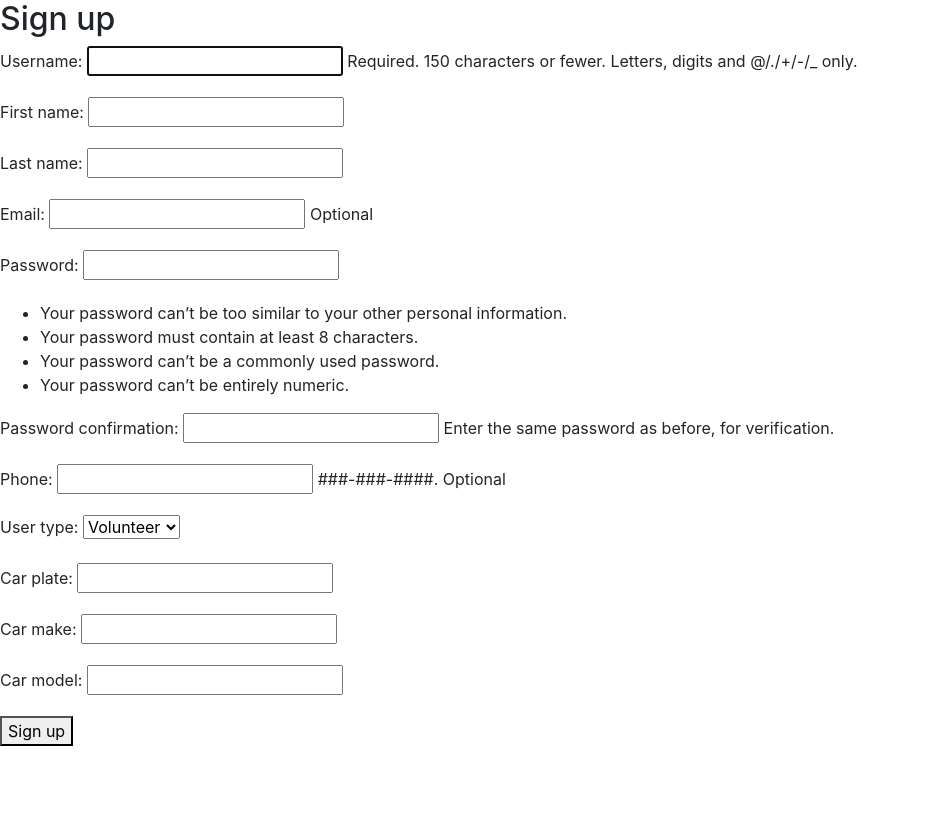
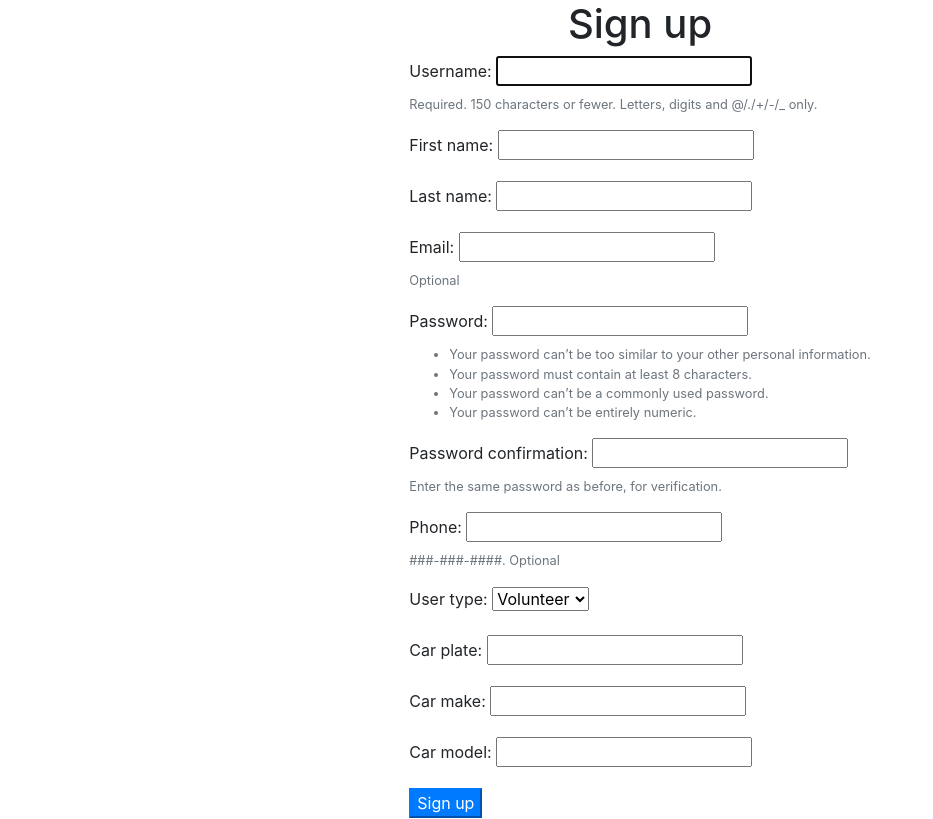
Before and after one commit to CS130-W20/team-A9, a Django app: page /accounts/signup in a window 1280 px wide. Shown: the part 56-875 px from the top of the page, without its empty margins (0-933 px from the left). Before the commit the page ends 802 px from the top, so only its background shows below. Run offline with Django 3.2, Linux system fonts and the light colour scheme; some libraries are stand-ins or nearby versions.

Commit message:
added style

```diff
--- a/homeyess/templates/registration/signup.html
+++ b/homeyess/templates/registration/signup.html
@@ -1,10 +1,24 @@
 {% extends 'base_generic.html' %}
 
 {% block content %}
-  <h2>Sign up</h2>
+  <h1 class="row justify-content-center">Sign up</h2>
+  <div class="container">
+    <div class="row justify-content-center" style="margin=20px;">
   <form method="post">
     {% csrf_token %}
-    {{ form.as_p }}
-    <button type="submit">Sign up</button>
+    {% for field in form.visible_fields %}
+    <div class="form-group">
+      {{field.label_tag}}
+      {{field}}
+      {% if field.help_text %}
+        <small class="form-text text-muted">{{ field.help_text }}</small>
+      {% endif %}
+      </div>
+    {% endfor %}
+    <button type="submit" class="btn-primary">Sign up</button>
   </form>
+  </div>
+  <div class="col-md-4"></div>
+  </div>
+
 {% endblock %}
```
